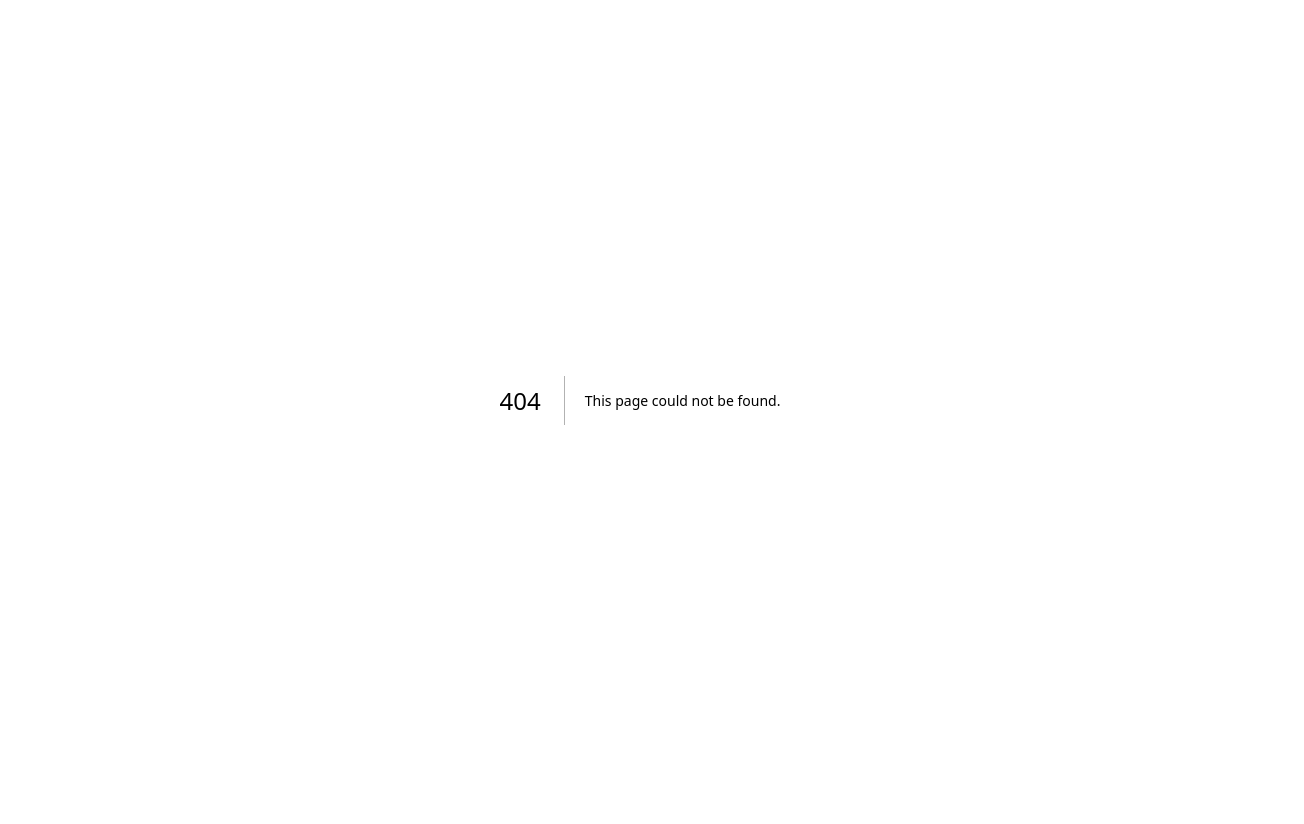
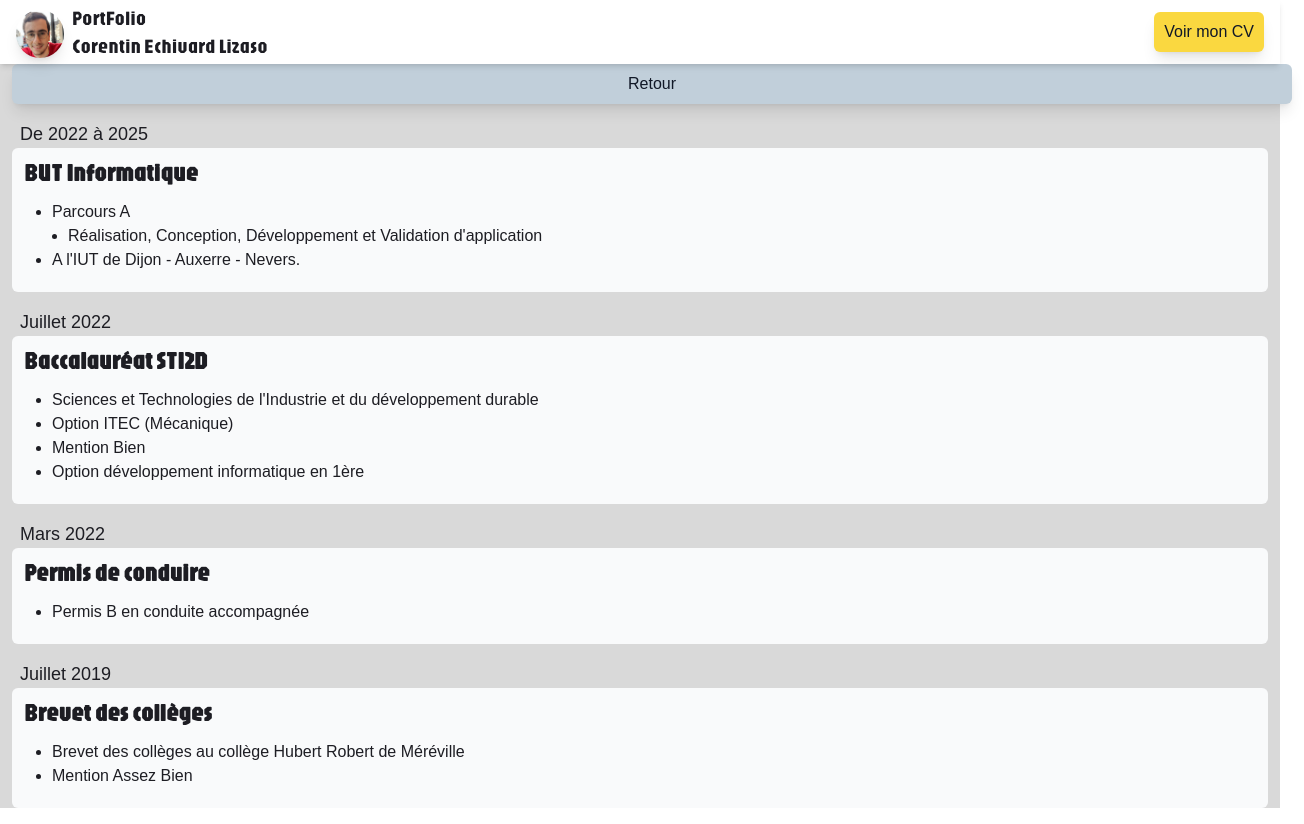
Before and after one commit to KyNoxal/PortFolio, a Next.js app: page /mes-diplomes in a window 1280 px wide. Before the commit this address had no page. Shown: the whole page, 1304 px wide, since content can reach past the window. Before the commit the page ends 800 px from the top, so only its background shows below. Built offline with nearby package versions, Linux system fonts and the light colour scheme.

Commit message:
Page des diplômes
Création de la page des diplômes, mise à jour du composant card pour activer ou desactiver les boutons de redirection

```diff
--- a/src/app/a-propos/page.tsx
+++ b/src/app/a-propos/page.tsx
@@ -14,7 +14,6 @@ export default function Accueil() {
                     à l'IUT de Dijon -Auxerre - Nevers. Le domaine de l'informatique est
                     pour moi une passion. C’est pour cela que j’ai choisi de
                      faire des études dans le domaine de l’informatique.</p>}
-                href="/a-propos"
             />
             <Card
                 title="Mes loisirs et centre d’intérêts :"
--- a/src/app/accueil/page.tsx
+++ b/src/app/accueil/page.tsx
@@ -17,9 +17,10 @@ export default function Accueil() {
 				nodes={
 					<ul className="list-disc ml-4">
 						<li>DUT Informatique à l’IUT de Dijon - Auxerre - Nevers</li>
-						<li>BAC STI2D Mention Assez bien au Lycée Général et technologique Geoffroy Saint Hillaire</li>
+						<li>BAC STI2D Mention Assez bien au Lycée Général et technologique Geoffroy Saint Hilaire</li>
 					</ul>
 				}
+				href="/mes-diplomes"
 			/>
 			<Card
 				title="Mon parcours professionnel :"
--- /dev/null
+++ b/src/app/mes-diplomes/page.tsx
@@ -0,0 +1,58 @@
+import Card from "@/components/card";
+import Header from "@/components/header";
+import BackButton from "@/components/return-button";
+
+export default function Accueil() {
+    return (
+        <main className="bg-wheat w-full justify-center min-h-screen">
+            <Header />
+            <BackButton />
+            <Card
+                upperText="De 2022 à 2025"
+                title="BUT Informatique"
+                nodes={
+                    <ul className="list-disc ml-4">
+                        <li>Parcours A
+                            <ul className="list-disc ml-4">
+                                <li>Réalisation, Conception, Développement et Validation d'application</li>
+                            </ul>
+                        </li>
+                        <li>A l'IUT de Dijon - Auxerre - Nevers.</li>
+                    </ul>
+                }
+            />
+            <Card
+                upperText="Juillet 2022"
+                title="Baccalauréat STI2D"
+                nodes={
+                    <ul className="list-disc ml-4">
+                        <li>Sciences et Technologies de l'Industrie et du développement durable</li>
+                        <li>Option ITEC (Mécanique)</li>
+                        <li>Mention Bien</li>
+                        <li>Option développement informatique en 1ère</li>
+                    </ul>
+                }
+            />
+            <Card
+                upperText="Mars 2022"
+                title="Permis de conduire"
+                nodes={
+                    <ul className="list-disc ml-4">
+                        <li>Permis B en conduite accompagnée</li>
+                    </ul>
+                }
+            />
+            <Card
+                upperText="Juillet 2019"
+                title="Brevet des collèges"
+                nodes={
+                    <ul className="list-disc ml-4">
+                        <li>Brevet des collèges au collège Hubert Robert de Méréville</li>
+                        <li>Mention Assez Bien</li>
+                    </ul>
+                }
+            />
+        </main>
+
+    )
+};
--- a/src/components/card.tsx
+++ b/src/components/card.tsx
@@ -2,20 +2,38 @@ import { GrayButton } from "./gray-button";
 import { ReactNode } from "react";
 
 type CardProps = {
-    title: string,
-    nodes: ReactNode,
-    href?: string
+  upperText?: string,
+  title: string,
+  nodes: ReactNode,
+  href?: string,
 }
 
-export default function Card({title, nodes, href}:CardProps) {
-  return (
-    <div className="my-4 mx-3 h-fit px-3 py-2 rounded-md bg-gray-50 text-black">
+export default function Card({ upperText, title, nodes, href }: CardProps) {
+  if (href?.length && href?.length > 0) {
+
+    return <>
+      <div className="mt-4 mx-5 text-lg text-black">
+        {upperText}
+      </div>
+      <div className="mb-4 mx-3 h-fit px-3 py-2 rounded-md bg-gray-50 text-black">
         <h1 className="text-2xl font-jaro font-bold">{title}</h1>
-        {nodes}
+        <div className="m-3">{nodes}</div>
+
 
         <div className="flex justify-end m-2">
-            <GrayButton text="En savoir plus" className="h-auto py-2 px-2.5 text-md mx-auto rounded-md my-2 justify-end" href={href}/>
+          <GrayButton text="En savoir plus" className="h-auto py-2 px-2.5 text-md mx-auto rounded-md my-2 justify-end" href={href} />
         </div>
-    </div>
-  );
+      </div>
+    </>;
+  } else {
+    return <>
+      <div className="mt-4 mx-5 text-lg text-black">
+        {upperText}
+      </div>
+      <div className="mb-4 mx-3 h-fit px-3 py-2 rounded-md bg-gray-50 text-black">
+        <h1 className="text-2xl font-jaro font-bold">{title}</h1>
+        <div className="m-3">{nodes}</div>
+      </div>
+    </>;
+  }
 }
```
Also changed, not shown: 1 other file (tests, documents, lock files or other folders).
